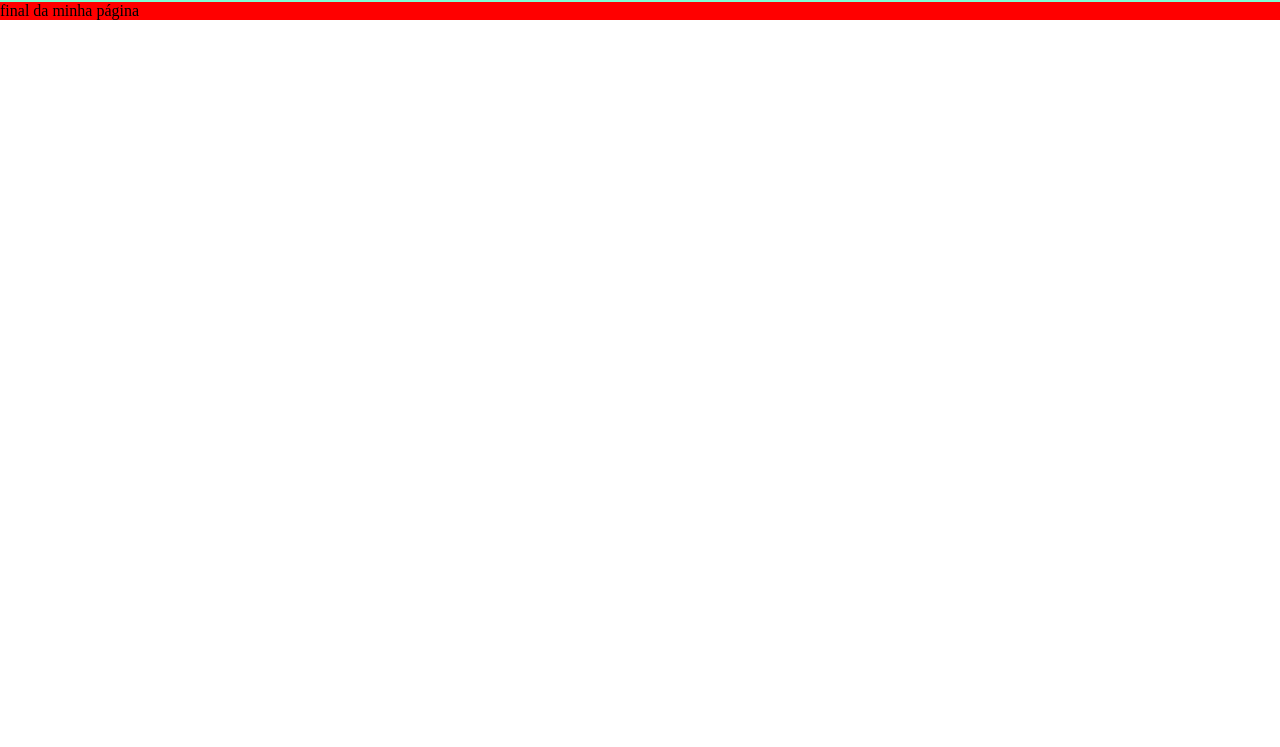
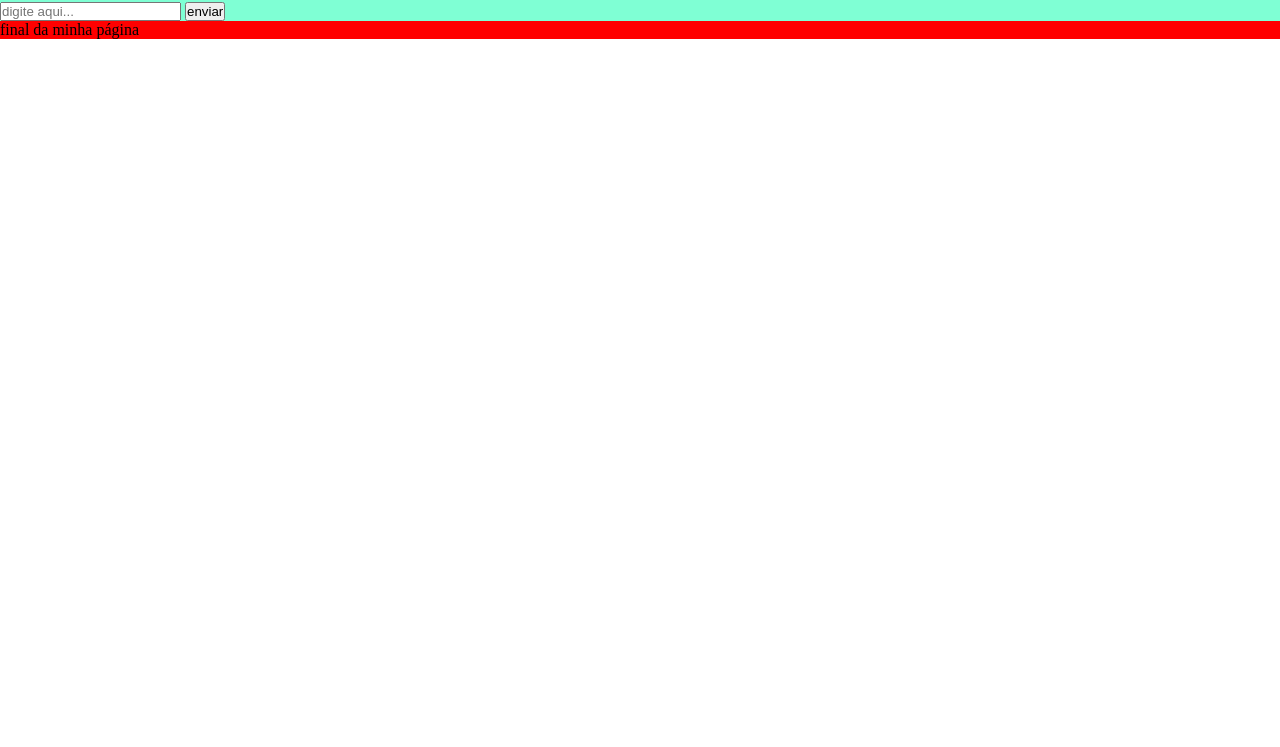
Before and after one commit to heitorrafaelzelante/Aula-github, a plain HTML site: page index.html in a window 1280 px wide. Shown: the part 53-800 px from the top of the page. Drawn offline with Linux system fonts and the light colour scheme.

Commit message:
novas funções no html

```diff
--- a/index.html
+++ b/index.html
@@ -10,6 +10,10 @@
   <div class="container">
     <h1>Teste de aula </h1>
     <p>Aula sobre Github como usar essas ferramenta maravilhosa</p>
+    <div>
+      <input type="text" placeholder="digite aqui...">
+      <button>enviar</button>
+    </div>
   </div>
   <footer>final da minha página</footer>
 </body>
```
